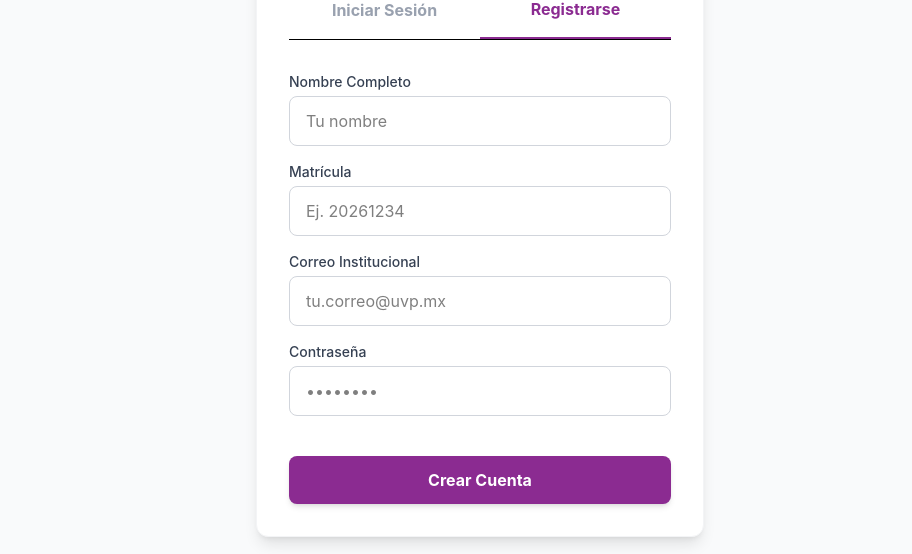
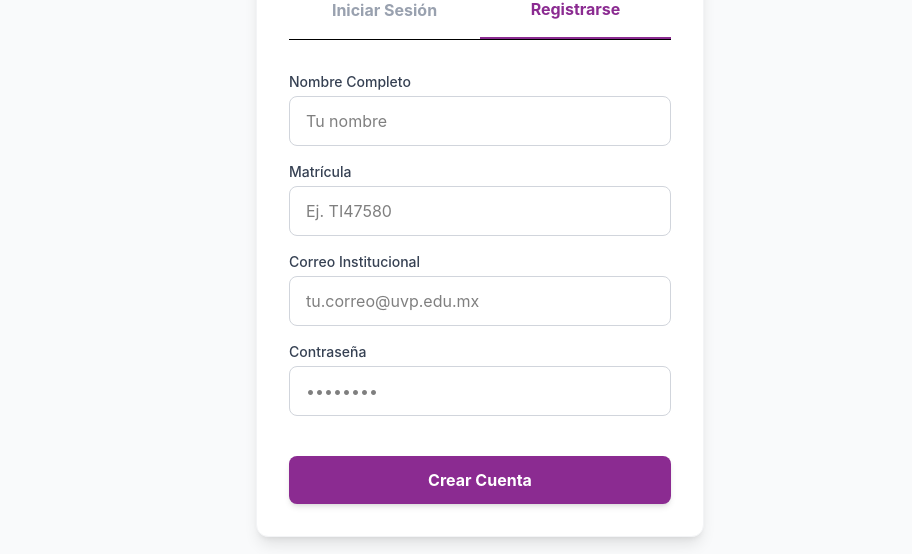
Before and after one commit to Lapsoid/Becas-UVP, a React (Vite) app in the folder client/: page / in a window 1280 px wide. Both pictures are taken after a click on the button "Registrarse". Shown: the part 224-778 px from the top of the page, without its empty margins (160-1072 px from the left). Built offline with nearby package versions, Linux system fonts and the light colour scheme.

Commit message:
Vistas documentadas y nuevas microinteracciones

```diff
--- a/client/src/components/Login.tsx
+++ b/client/src/components/Login.tsx
@@ -2,7 +2,9 @@ import { useState } from 'react';
 import logoUVP from '../assets/logo_uvp_black.png';
 import Modal from './Modal';
 
+// INTERFAZ DE ACCESO Y REGISTRO)
 const Login = () => {
+  // ESTADOS DEL FORMULARIO Y MODALES
   const [isLogin, setIsLogin] = useState(true);
   const [formData, setFormData] = useState({
     nombre: '',
@@ -11,15 +13,66 @@ const Login = () => {
     password: '',
     rol: 'ALUMNO'
   });
-
+  const [submitted, setSubmitted] = useState(false);
   const [alertInfo, setAlertInfo] = useState<{ isOpen: boolean; title: string; message: string }>({
     isOpen: false,
     title: '',
     message: ''
   });
 
+  // REGLAS Y CONDICIONES DE VALIDACIÓN
+  // Validación: correo no vacío, debe terminar con @uvp.edu.mx y no ser solo el dominio
+  const isEmailInvalid = formData.email !== '' && (
+    !formData.email.endsWith('@uvp.edu.mx') || formData.email.trim() === '@uvp.edu.mx'
+  );
+
+  // Validación: contraseña mayor a 6 caracteres
+  const isPasswordTooShort = formData.password !== '' && formData.password.length <= 6;
+
+  // Mensajes de error específicos por campo
+  const errors = {
+    nombre: !isLogin && submitted && !formData.nombre.trim() ? 'El nombre completo es obligatorio.' : '',
+    matricula: !isLogin && submitted && !formData.matricula.trim() ? 'La matrícula es obligatoria.' : '',
+    email: submitted && !formData.email.trim()
+      ? 'El correo institucional es obligatorio.'
+      : isEmailInvalid
+      ? 'La dirección de correo electrónico no es válida.'
+      : '',
+    password: submitted && !formData.password
+      ? 'La contraseña es obligatoria.'
+      : isPasswordTooShort
+      ? 'La contraseña es demasiado corta (debe tener más de 6 caracteres).'
+      : '',
+  };
+
+  // Comprobar si hay algún campo vacío requerido
+  const hasEmptyFields = isLogin
+    ? (!formData.email.trim() || !formData.password)
+    : (!formData.nombre.trim() || !formData.matricula.trim() || !formData.email.trim() || !formData.password);
+
+  // MANEJADORES DE ACCIONES Y EVENTOS
+  // Alternar pestañas de login/registro y limpiar el formulario y errores
+  const handleTabChange = (loginMode: boolean) => {
+    setIsLogin(loginMode);
+    setSubmitted(false);
+    setFormData({
+      nombre: '',
+      matricula: '',
+      email: '',
+      password: '',
+      rol: 'ALUMNO'
+    });
+  };
+
+  // Enviar el formulario tras pasar validaciones
   const handleSubmit = async (e: React.FormEvent) => {
     e.preventDefault();
+    setSubmitted(true);
+
+    if (hasEmptyFields || isEmailInvalid || isPasswordTooShort) {
+      return;
+    }
+
     const endpoint = isLogin ? '/api/login' : '/api/register';
 
     try {
@@ -54,10 +107,12 @@ const Login = () => {
     }
   };
 
+  // Manejar el cambio de valor en los inputs
   const handleInputChange = (e: React.ChangeEvent<HTMLInputElement>) => {
     setFormData({ ...formData, [e.target.name]: e.target.value });
   };
 
+  // VISTA / RENDERIZADO JSX
   return (
     <div className="min-h-screen bg-gray-50 flex flex-col justify-between font-sans">
       {/* Encabezado Institucional */}
@@ -79,31 +134,37 @@ const Login = () => {
           {/* Toggles de Pestaña */}
           <div className="flex mb-8 border-b">
             <button
-              onClick={() => setIsLogin(true)}
+              onClick={() => handleTabChange(true)}
               className={`flex-1 pb-4 font-bold transition ${isLogin ? 'border-b-2 border-[#8B2B91] text-[#8B2B91]' : 'text-gray-400'}`}
             >
               Iniciar Sesión
             </button>
             <button
-              onClick={() => setIsLogin(false)}
+              onClick={() => handleTabChange(false)}
               className={`flex-1 pb-4 font-bold transition ${!isLogin ? 'border-b-2 border-[#8B2B91] text-[#8B2B91]' : 'text-gray-400'}`}
             >
               Registrarse
             </button>
           </div>
 
-          <form className="space-y-4" onSubmit={handleSubmit} style={{ minHeight: '300px' }}>
+          {/* Formulario */}
+          <form className="space-y-4" onSubmit={handleSubmit} noValidate style={{ minHeight: '300px' }}>
             {!isLogin && (
               <div>
                 <label className="block text-sm font-medium text-gray-700 mb-1">Nombre Completo</label>
                 <input
                   name="nombre"
                   type="text"
-                  required={!isLogin}
+                  value={formData.nombre}
                   onChange={handleInputChange}
                   placeholder="Tu nombre"
-                  className="w-full px-4 py-3 rounded-lg border border-gray-300 focus:ring-2 focus:ring-[#8B2B91] focus:border-transparent outline-none transition"
+                  className={`w-full px-4 py-3 rounded-lg border focus:ring-2 focus:border-transparent outline-none transition ${
+                    errors.nombre
+                      ? 'border-red-500 focus:ring-red-500'
+                      : 'border-gray-300 focus:ring-[#8B2B91]'
+                  }`}
                 />
+                {errors.nombre && <p className="text-red-500 text-xs mt-1">{errors.nombre}</p>}
               </div>
             )}
 
@@ -113,11 +174,16 @@ const Login = () => {
                 <input
                   name="matricula"
                   type="text"
-                  required={!isLogin}
+                  value={formData.matricula}
                   onChange={handleInputChange}
-                  placeholder="Ej. 20261234"
-                  className="w-full px-4 py-3 rounded-lg border border-gray-300 focus:ring-2 focus:ring-[#8B2B91] focus:border-transparent outline-none transition"
+                  placeholder="Ej. TI47580"
+                  className={`w-full px-4 py-3 rounded-lg border focus:ring-2 focus:border-transparent outline-none transition ${
+                    errors.matricula
+                      ? 'border-red-500 focus:ring-red-500'
+                      : 'border-gray-300 focus:ring-[#8B2B91]'
+                  }`}
                 />
+                {errors.matricula && <p className="text-red-500 text-xs mt-1">{errors.matricula}</p>}
               </div>
             )}
 
@@ -126,11 +192,16 @@ const Login = () => {
               <input
                 name="email"
                 type="email"
-                required
+                value={formData.email}
                 onChange={handleInputChange}
-                placeholder="tu.correo@uvp.mx"
-                className="w-full px-4 py-3 rounded-lg border border-gray-300 focus:ring-2 focus:ring-[#8B2B91] focus:border-transparent outline-none transition"
+                placeholder="tu.correo@uvp.edu.mx"
+                className={`w-full px-4 py-3 rounded-lg border focus:ring-2 focus:border-transparent outline-none transition ${
+                  errors.email
+                    ? 'border-red-500 focus:ring-red-500'
+                    : 'border-gray-300 focus:ring-[#8B2B91]'
+                }`}
               />
+              {errors.email && <p className="text-red-500 text-xs mt-1">{errors.email}</p>}
             </div>
 
             <div>
@@ -138,13 +209,27 @@ const Login = () => {
               <input
                 name="password"
                 type="password"
-                required
+                value={formData.password}
                 onChange={handleInputChange}
                 placeholder="••••••••"
-                className="w-full px-4 py-3 rounded-lg border border-gray-300 focus:ring-2 focus:ring-[#8B2B91] focus:border-transparent outline-none transition"
+                className={`w-full px-4 py-3 rounded-lg border focus:ring-2 focus:border-transparent outline-none transition ${
+                  errors.password
+                    ? 'border-red-500 focus:ring-red-500'
+                    : 'border-gray-300 focus:ring-[#8B2B91]'
+                }`}
               />
+              {errors.password && <p className="text-red-500 text-xs mt-1">{errors.password}</p>}
             </div>
-            <button type="submit" className="w-full bg-[#8B2B91] hover:bg-[#7a2580] text-white font-bold py-3 rounded-lg transition duration-300 shadow-md mt-6">
+
+            <button
+              type="submit"
+              disabled={isEmailInvalid}
+              className={`w-full font-bold py-3 rounded-lg transition duration-300 shadow-md mt-6 ${
+                isEmailInvalid
+                  ? 'bg-gray-300 text-gray-500 cursor-not-allowed shadow-none'
+                  : 'bg-[#8B2B91] hover:bg-[#7a2580] text-white'
+              }`}
+            >
               {isLogin ? 'Acceder al Portal' : 'Crear Cuenta'}
             </button>
           </form>
@@ -157,6 +242,7 @@ const Login = () => {
         </div>
       </main>
 
+      {/* Pie de Página */}
       <footer className="bg-gray-100 p-8 border-t border-gray-200">
         <div className="max-w-4xl mx-auto grid grid-cols-1 md:grid-cols-2 gap-8 text-sm text-gray-600">
           <div>
@@ -170,6 +256,7 @@ const Login = () => {
         </div>
       </footer>
 
+      {/* Modales de Alerta */}
       <Modal
         isOpen={alertInfo.isOpen}
         onClose={() => setAlertInfo({ ...alertInfo, isOpen: false })}
```
Also changed, not shown: client/src/components/Convocatorias.tsx (+16 -2 lines), client/src/components/GestionConvocatorias.tsx (+10 -0 lines), client/src/components/Home.tsx (+9 -5 lines), client/src/components/Modal.tsx (+11 -0 lines), client/src/components/Navbar.tsx (+22 -12 lines), client/src/components/SolicitudForm.tsx (+18 -0 lines), client/src/components/Status.tsx (+17 -2 lines).
